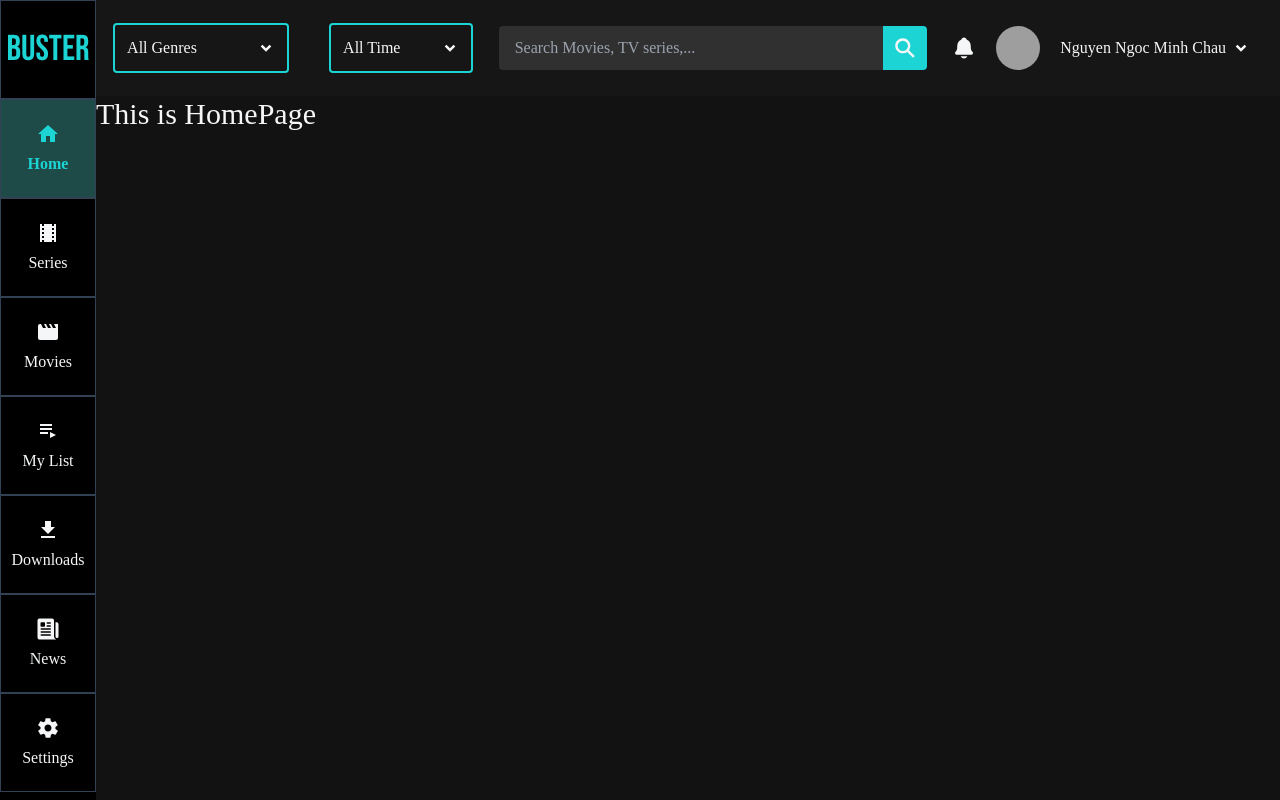
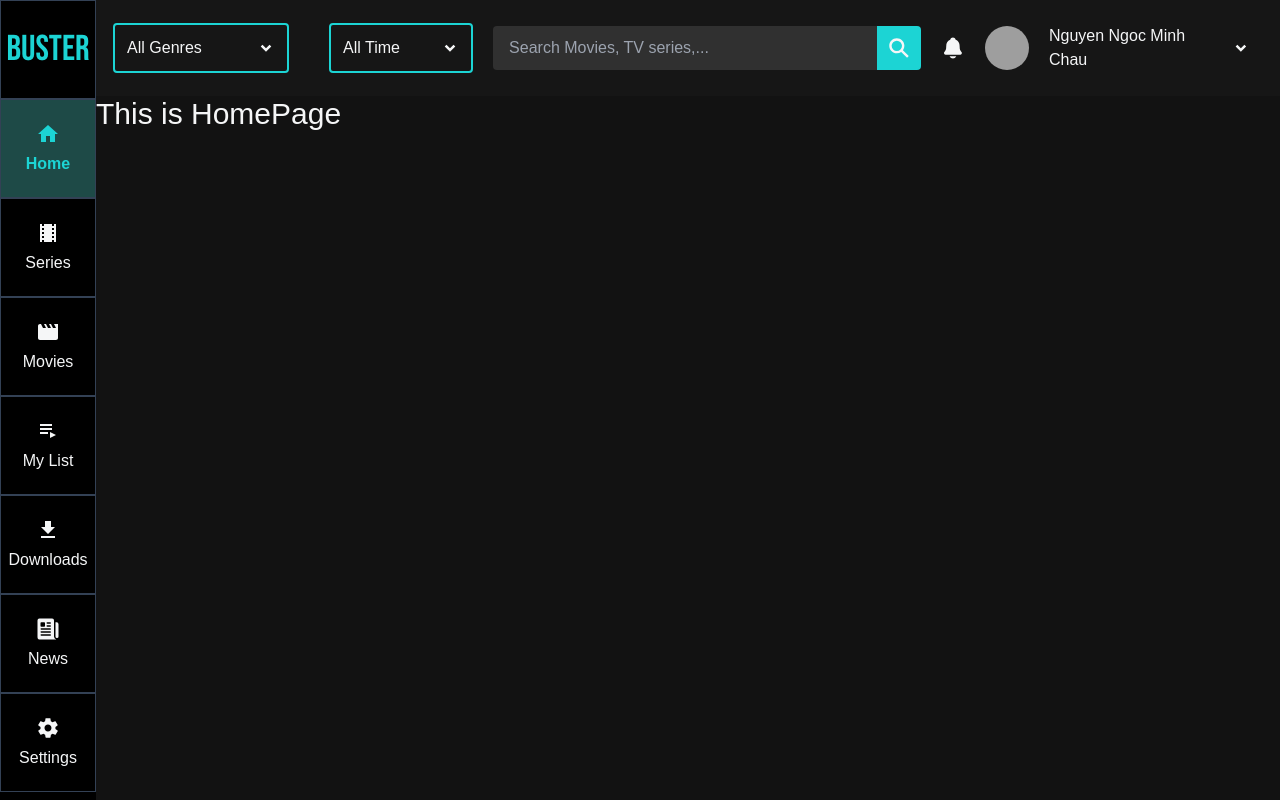
Before and after one commit to chaunnm/buster_reactjs, a React (Vite) app: page / in a window 1280 px wide. Built offline with nearby package versions, Linux system fonts and the light colour scheme; grey boxes are pictures that could not be loaded.

Commit message:
update font-family

```diff
--- a/src/App.scss
+++ b/src/App.scss
@@ -21,7 +21,7 @@ a {
   --main-color: #1cd4d4;
   color: var(--main-text-color);
   background-color: #121212;
-  font-family: '"Poppins", sans-serif;';
+  font-family: Poppins, sans-serif;
   font-weight: 400;
   position: relative;
   min-height: 100vh;
```
